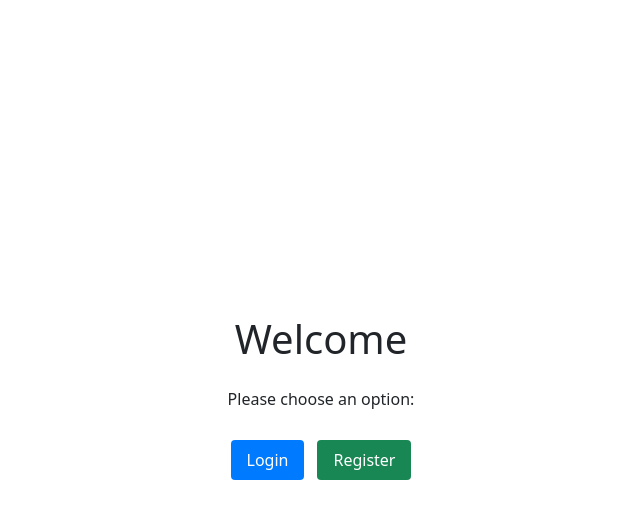
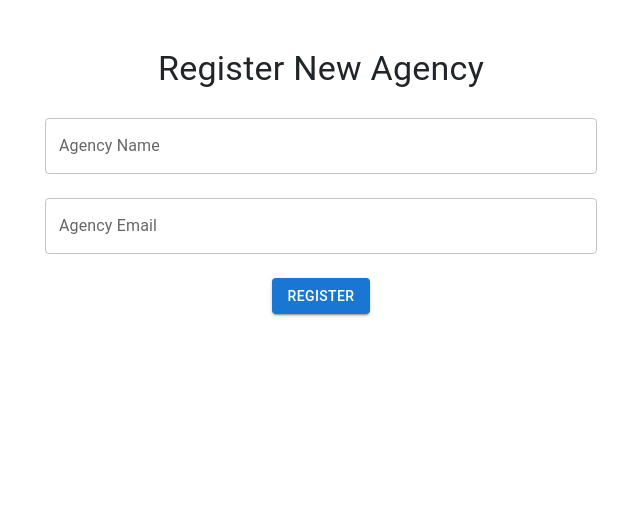
Before and after one commit to vlaven96/multitenant_bot_platform_fe, a React (Vite) app: page /register-agency in a window 1280 px wide. Before the commit this address led to /. Shown: the top 518 px of the page, without its empty margins (319-959 px from the left). Built offline with nearby package versions, Linux system fonts and the light colour scheme; no server answers.

Commit message:
new service was added

```diff
--- a/src/App.tsx
+++ b/src/App.tsx
@@ -22,6 +22,8 @@ import SnapchatAccountDetails from './components/user/SnapchatAccountDetails';
 import Workflows from './components/admin/workflow/Workflows';
 import 'bootstrap/dist/js/bootstrap.bundle.min.js';
 import Statistics from './components/admin/Statistics';
+import RegisterAgency from './components/RegisterAgency';
+import RegisterUser from './components/RegisterUser';
 
 function App() {
   const isAdmin = JSON.parse(localStorage.getItem('is_admin') || 'false');
@@ -32,7 +34,7 @@ function App() {
       {isAuthenticated && <Header isAdmin={isAdmin} />}
       <Routes>
         <Route path="/login" element={<Login />} />
-        <Route path="/register" element={<Register />} />
+        {/* <Route path="/register" element={<Register />} /> */}
         <Route path="/admin" element={<PrivateRoute isAuthenticated={isAuthenticated} isAdmin={isAdmin}><AdminHome /></PrivateRoute>} />
         <Route path="/admin/users" element={<PrivateRoute isAuthenticated={isAuthenticated} isAdmin={isAdmin}><Users /></PrivateRoute>} />
         <Route path="/admin/proxies" element={<PrivateRoute isAuthenticated={isAuthenticated} isAdmin={isAdmin}><Proxies /></PrivateRoute>} />
@@ -50,6 +52,8 @@ function App() {
         <Route path="/user/executions/:id" element={<PrivateRoute isAuthenticated={isAuthenticated}><ExecutionDetails /></PrivateRoute>} />
         <Route path="/snapchat-account/:accountId" element={<PrivateRoute isAuthenticated={isAuthenticated}><SnapchatAccountDetails /></PrivateRoute>} />
         <Route path="/" element={isAuthenticated ? (isAdmin ? <AdminHome /> : <UserHome />) : <Home />} />
+        <Route path="/register-agency" element={<RegisterAgency />} />
+        <Route path="/register" element={<RegisterUser />} />
         <Route path="*" element={<Navigate to="/" />} />
       </Routes>
       <ToastContainer />
--- a/src/components/Home.tsx
+++ b/src/components/Home.tsx
@@ -1,19 +1,66 @@
 import { Link } from 'react-router-dom';
+import { Container, Typography, Button, Card, CardContent, Grid } from '@mui/material';
 
 function Home() {
   return (
-    <div className="d-flex justify-content-center align-items-center vh-100 text-center">
+    <Container className="d-flex justify-content-center align-items-center vh-100 text-center">
       <div>
-        <h1 className="mb-4">Welcome</h1>
-        <p className="mb-4">Please choose an option:</p>
+        <Typography variant="h2" component="h1" gutterBottom>
+          Welcome to Our Platform
+        </Typography>
+        <Typography variant="h6" component="p" gutterBottom>
+          Manage your social media Snapchat accounts with ease and efficiency.
+        </Typography>
+        <Grid container spacing={4} justifyContent="center" className="mb-4">
+          <Grid item xs={12} sm={6} md={4}>
+            <Card>
+              <CardContent>
+                <Typography variant="h5" component="div">
+                  Trial
+                </Typography>
+                <Typography variant="body2" color="text.secondary">
+                  Enjoy a free trial with limited features to explore our platform.
+                </Typography>
+              </CardContent>
+            </Card>
+          </Grid>
+          <Grid item xs={12} sm={6} md={4}>
+            <Card>
+              <CardContent>
+                <Typography variant="h5" component="div">
+                  Basic
+                </Typography>
+                <Typography variant="body2" color="text.secondary">
+                  Access essential features for managing your Snapchat accounts.
+                </Typography>
+              </CardContent>
+            </Card>
+          </Grid>
+          <Grid item xs={12} sm={6} md={4}>
+            <Card>
+              <CardContent>
+                <Typography variant="h5" component="div">
+                  Premium
+                </Typography>
+                <Typography variant="body2" color="text.secondary">
+                  Unlock all features and get premium support for your agency.
+                </Typography>
+              </CardContent>
+            </Card>
+          </Grid>
+        </Grid>
         <Link to="/login">
-          <button className="btn btn-primary me-2">Login</button>
+          <Button variant="contained" color="primary" className="me-2">
+            I already have an agency
+          </Button>
         </Link>
-        <Link to="/register">
-          <button className="btn btn-success">Register</button>
+        <Link to="/register-agency">
+          <Button variant="contained" color="secondary">
+            Register new agency
+          </Button>
         </Link>
       </div>
-    </div>
+    </Container>
   );
 }
 
--- a/src/components/Login.tsx
+++ b/src/components/Login.tsx
@@ -12,9 +12,8 @@ function Login() {
   const handleSubmit = async (e: React.FormEvent) => {
     e.preventDefault();
     try {
-      const { access_token, is_admin } = await login(username, password);
-      localStorage.setItem('access_token', access_token);
-      localStorage.setItem('is_admin', JSON.stringify(is_admin));
+      await login(username, password);
+
       toast.success('Login successful!', {
         position: "top-right",
         autoClose: 3000,
--- /dev/null
+++ b/src/components/RegisterAgency.tsx
@@ -0,0 +1,68 @@
+import React, { useState } from 'react';
+import { TextField, Button, Container, Typography } from '@mui/material';
+import { registerAgency } from '../services/agencyService';
+import { toast } from 'react-toastify';
+import 'react-toastify/dist/ReactToastify.css';
+
+function RegisterAgency() {
+  const [agencyName, setAgencyName] = useState('');
+  const [agencyEmail, setAgencyEmail] = useState('');
+  const [emailError, setEmailError] = useState('');
+
+  const validateEmail = (email: string) => {
+    const emailRegex = /^[^\s@]+@[^\s@]+\.[^\s@]+$/;
+    return emailRegex.test(email);
+  };
+
+  const handleRegister = async () => {
+    if (!validateEmail(agencyEmail)) {
+      setEmailError('Please enter a valid email address.');
+      return;
+    }
+    setEmailError('');
+    try {
+      const result = await registerAgency(agencyName, agencyEmail);
+      console.log('Agency registered successfully:', result);
+      toast.success('A confirmation email was sent to your email address.');
+    } catch (error) {
+      console.error('Failed to register agency:', error);
+      toast.error('Failed to register agency. Please try again.');
+    }
+  };
+
+  return (
+    <Container maxWidth="sm" className="d-flex flex-column align-items-center mt-5">
+      <Typography variant="h4" component="h1" gutterBottom>
+        Register New Agency
+      </Typography>
+      <TextField
+        label="Agency Name"
+        variant="outlined"
+        fullWidth
+        margin="normal"
+        value={agencyName}
+        onChange={(e) => setAgencyName(e.target.value)}
+      />
+      <TextField
+        label="Agency Email"
+        variant="outlined"
+        fullWidth
+        margin="normal"
+        value={agencyEmail}
+        onChange={(e) => setAgencyEmail(e.target.value)}
+        error={!!emailError}
+        helperText={emailError}
+      />
+      <Button
+        variant="contained"
+        color="primary"
+        onClick={handleRegister}
+        className="mt-3"
+      >
+        Register
+      </Button>
+    </Container>
+  );
+}
+
+export default RegisterAgency;
--- /dev/null
+++ b/src/components/RegisterUser.tsx
@@ -0,0 +1,92 @@
+import React, { useState } from 'react';
+import { TextField, Button, Container, Typography } from '@mui/material';
+import { toast } from 'react-toastify';
+import 'react-toastify/dist/ReactToastify.css';
+import { useLocation, useNavigate } from 'react-router-dom';
+import { completeRegistration } from '../services/authService';
+
+function RegisterUser() {
+  const [username, setUsername] = useState('');
+  const [password, setPassword] = useState('');
+  const [confirmPassword, setConfirmPassword] = useState('');
+  const [passwordError, setPasswordError] = useState('');
+
+  const location = useLocation();
+  const navigate = useNavigate();
+  const queryParams = new URLSearchParams(location.search);
+  const token = queryParams.get('token');
+
+  const validatePasswords = () => {
+    if (password !== confirmPassword) {
+      setPasswordError('Passwords do not match.');
+      return false;
+    }
+    setPasswordError('');
+    return true;
+  };
+
+  const handleRegister = async () => {
+    if (!validatePasswords()) {
+      return;
+    }
+    try {
+      if (!token) {
+        toast.error('Invalid registration link.');
+        return;
+      }
+      const result = await completeRegistration(token, { username, password });
+      console.log('User registered successfully:', result);
+      toast.success('User registered successfully.');
+      navigate('/'); // Redirect to home page
+    } catch (error) {
+      console.error('Failed to register user:', error);
+      toast.error('Failed to register user. Please try again.');
+    }
+  };
+
+  return (
+    <Container maxWidth="sm" className="d-flex flex-column align-items-center mt-5">
+      <Typography variant="h4" component="h1" gutterBottom>
+        Register
+      </Typography>
+      <TextField
+        label="Username"
+        variant="outlined"
+        fullWidth
+        margin="normal"
+        value={username}
+        onChange={(e) => setUsername(e.target.value)}
+      />
+      <TextField
+        label="Password"
+        type="password"
+        variant="outlined"
+        fullWidth
+        margin="normal"
+        value={password}
+        onChange={(e) => setPassword(e.target.value)}
+      />
+      <TextField
+        label="Confirm Password"
+        type="password"
+        variant="outlined"
+        fullWidth
+        margin="normal"
+        value={confirmPassword}
+        onChange={(e) => setConfirmPassword(e.target.value)}
+        error={!!passwordError}
+        helperText={passwordError}
+      />
+      <Button
+        variant="contained"
+        color="primary"
+        onClick={handleRegister}
+        className="mt-3"
+      >
+        Register
+      </Button>
+    </Container>
+  );
+}
+
+export default RegisterUser;
--- /dev/null
+++ b/src/services/agencyService.ts
@@ -0,0 +1,18 @@
+import axios from "axios";
+
+const API_URL = import.meta.env.VITE_API_URL; // Replace with your actual API URL
+
+export const registerAgency = async (name: string, agencyEmail: string) => {
+  try {
+    console.log(API_URL);
+    const response = await axios.post(`${API_URL}/agencies`, {
+      name,
+      agency_email: agencyEmail,
+      admin_role: "ADMIN",
+    });
+    return response.data;
+  } catch (error) {
+    console.error("Error registering agency:", error);
+    throw error;
+  }
+};
```
Also changed, not shown: src/services/authService.ts (+47 -16 lines), 2 other files (tests, documents, lock files or other folders).
